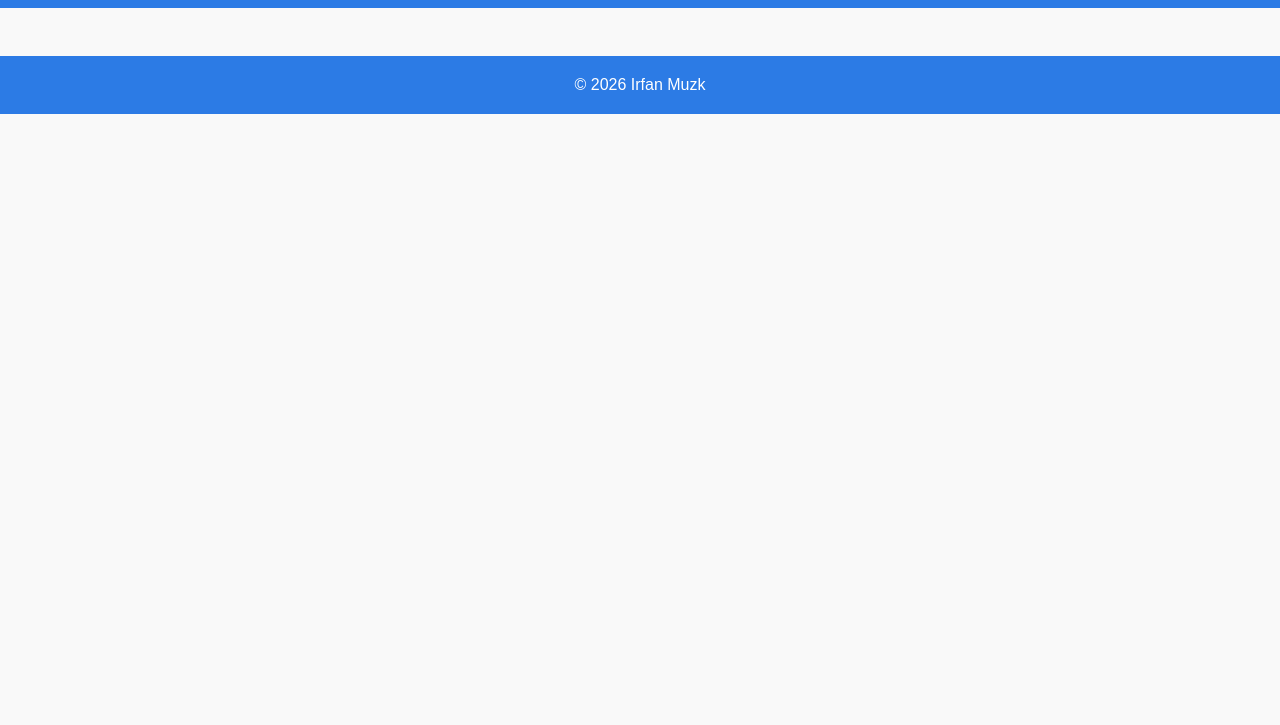
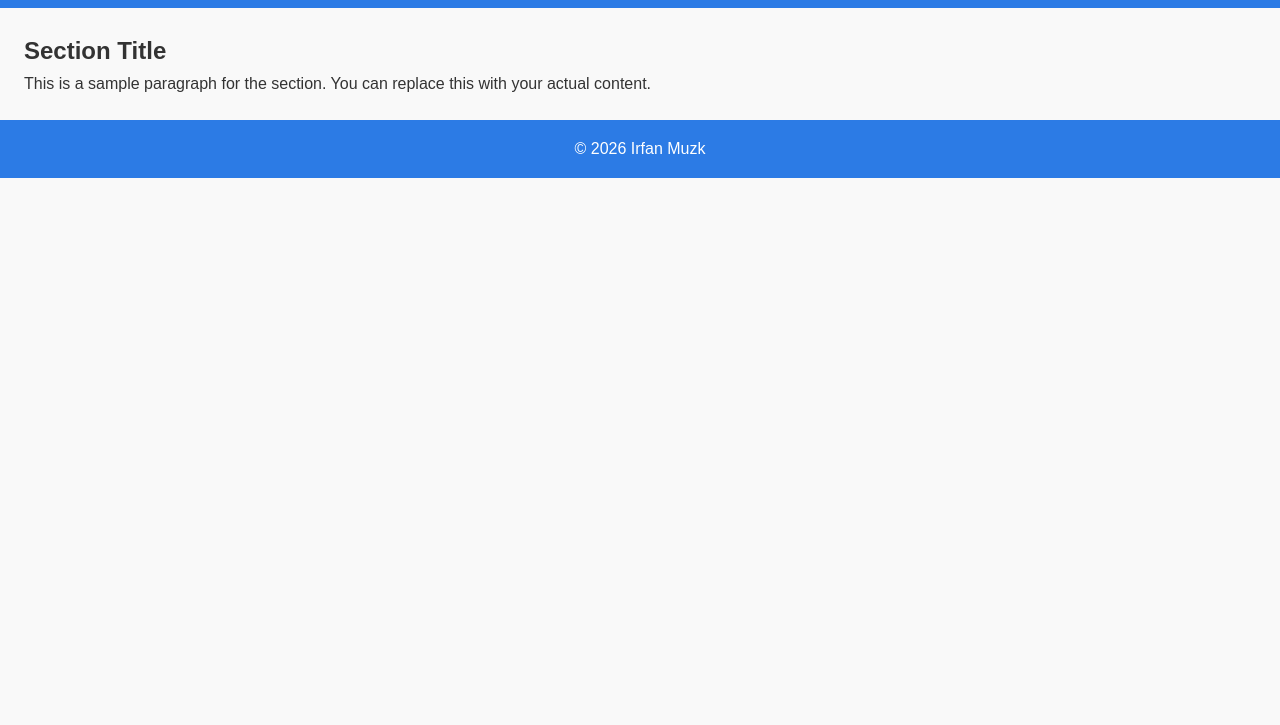
Before and after one commit to irfanmuz/html-css-landing-page-product, a plain HTML site: page index.html in a window 1280 px wide. Shown: the part 75-800 px from the top of the page. Drawn offline with Linux system fonts and the light colour scheme.

Commit message:
Testing 2

```diff
--- a/index.html
+++ b/index.html
@@ -15,7 +15,9 @@
   </header>
 
   <main>
-    <!-- Konten utama -->
+    <section>
+      <h2>Section Title</h2>
+      <p>This is a sample paragraph for the section. You can replace this with your actual content.</p>
   </main>
 
   <footer>
```
